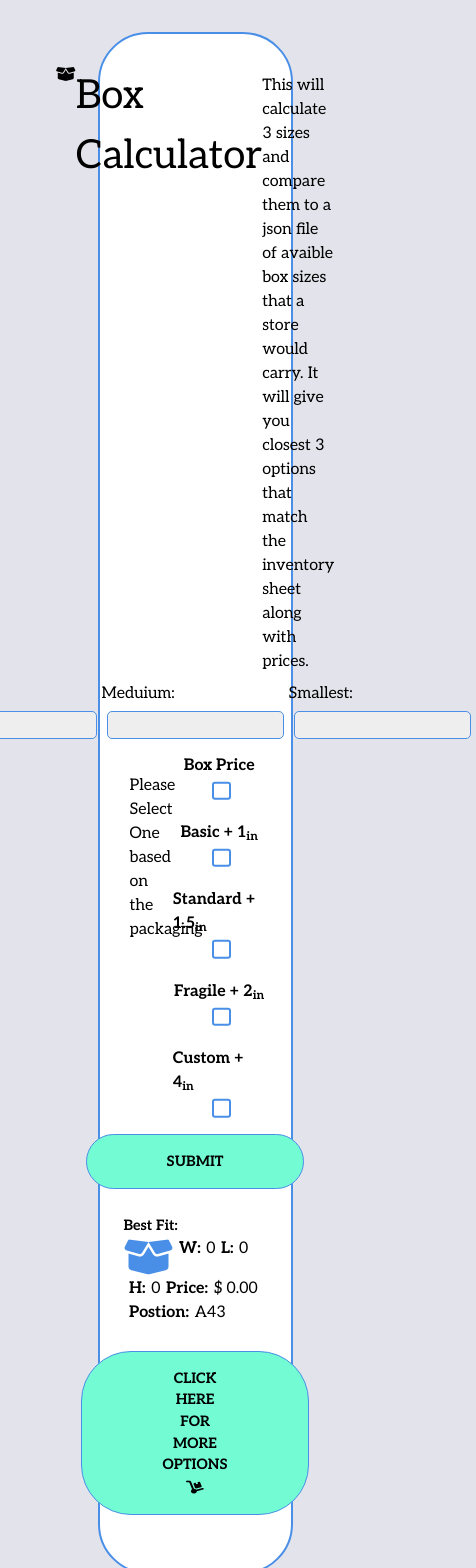
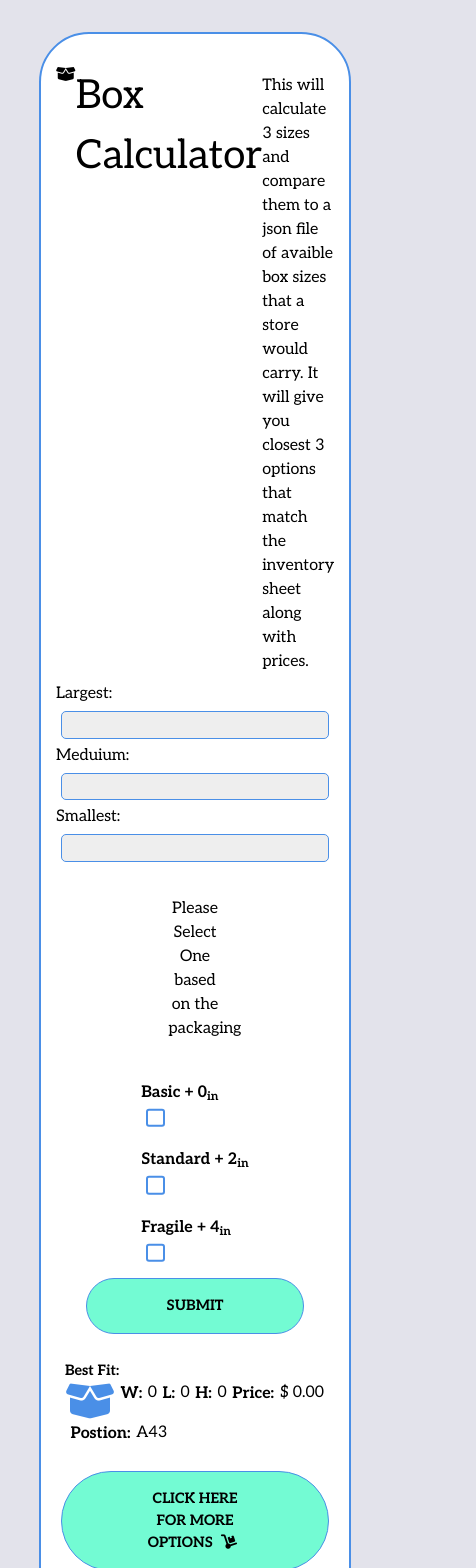
Before and after one commit to alanh620/ah620.github.io, a React (Create React App) app: page /test in a window 390 px wide. Shown: the top 1568 px of the page, 476 px wide, since content can reach past the window. Built offline with nearby package versions, Linux system fonts and the light colour scheme.

Commit message:
Mobile and Hiding some options

```diff
--- a/src/App.scss
+++ b/src/App.scss
@@ -57,7 +57,7 @@ $fs-vbig: clamp(5rem, 2.5vw, 8rem);
 
 body{background-color: $background;padding-top:clamp(2rem, 2.5vw, 6rem)}
 .App{ padding:clamp(2rem, 2.5vw, 6rem) 15px 10px 15px;background-color:#fff;width:50%;margin:auto;border-radius:50px;border:solid 2px $colorThree;
-    label{display: flex;flex-direction: column;}
+    .SizeInputs label{display: flex;flex-direction: column;}
     input[type="number"]{border-color:$colorThree;border-radius: 5px;padding:2px;background-color:#eee;font-weight: bold;font-size: $fs-regular;}
 
     i.fa-solid.fa-box-open,.fa-ups{font-size: $fs-vbig;margin:0 .5rem; font-style: normal;
@@ -187,7 +187,7 @@ padding: .1em;
 margin-left: .25rem;
 }
 .pricing h2{text-align: center;padding: 30px 15px;width: 30%;}
-.pricing label{display: flex;justify-content: center;align-items: center;flex-wrap: nowrap;margin: 10px;}
+.pricing label{justify-content: center;align-items: center;flex-wrap: nowrap;margin: 10px;}
 .pricing label input{margin-left: 5px;}
 .best-fit,.options{
    margin: 1rem .25rem; padding: 5px;
@@ -202,3 +202,15 @@ margin-left: .25rem;
 nav > div {flex-direction: column;}
 
 nav ul{display: flex;flex-direction: column;}
+
+@media screen and (max-width:1200px) {
+  .App{width: 80%;}
+
+}
+
+@media screen and (max-width:768px){
+  .pricing{ flex-direction: column; align-items: center;
+    div{flex-direction: column;}
+  }
+  .SizeInputs{flex-direction: column;}
+}
--- a/src/components/form.js
+++ b/src/components/form.js
@@ -92,9 +92,9 @@ function roundToTwo(num) {
         let results = [];
         switch(price) {
             case 'custom': increase= 4;break;
-            case 'fragile': increase = 2;break;
-            case 'standard': increase = 1.5;break;
-            case 'basic': increase = 1;break;
+            case 'fragile': increase = 4;break;
+            case 'standard': increase = 2;break;
+            case 'basic': increase = 0;break;
             default : increase = 0;break;
         }
         //sorts the boxes by volume from smallest to largest
@@ -154,19 +154,19 @@ function roundToTwo(num) {
             <div className="pricing flex justify-center">
                 <h2>Please Select One based on the packaging</h2>
                 <div className="flex justify-center flex-wrap">
-                    <label><b>Box Price </b>
-                        <input type="radio" name="pricing" value="price" checked={price === 'price'} onChange={(e)=>{setValue(e.target.value)}} />
+                    <label className="hidden"><b>Box Price </b>
+                    <input type="radio" name="pricing" value="price" checked={price === 'price'} onChange={(e)=>{setValue(e.target.value)}} />
                     </label>
-                    <label><b>Basic + 1<sub>in</sub></b>
+                    <label><b>Basic + 0<sub>in</sub></b>
                         <input type="radio" name="pricing" value="basic" checked={price === 'basic'} onChange={(e)=>{setValue(e.target.value)}} />
                     </label>
-                    <label><b>Standard + 1.5<sub>in</sub></b>
+                    <label><b>Standard + 2<sub>in</sub></b>
                         <input type="radio" name="pricing" value="standard" checked={price === 'standard'} onChange={(e)=>{setValue(e.target.value)}} />
                     </label>
-                    <label><b>Fragile + 2<sub>in</sub></b>
+                    <label><b>Fragile + 4<sub>in</sub></b>
                         <input type="radio" name="pricing" value="fragile" checked={price === 'fragile'} onChange={(e)=>{setValue(e.target.value)}} />
                     </label>
-                    <label><b>Custom + 4<sub>in</sub></b>
+                    <label className="hidden"><b>Custom + 4<sub>in</sub></b>
                         <input type="radio" name="pricing" value="custom" checked={price === 'custom'} onChange={(e)=>{setValue(e.target.value)}}/>
                     </label>
                 </div>
--- a/src/pages/index.js
+++ b/src/pages/index.js
@@ -9,7 +9,7 @@ const Home = () => {
     <div className="flex aic justify-center flex-wrap content-center">
     <i class="fa-brands fa-ups"></i>
         <h1>Box Calculator</h1>
-        <p><b>How to use:</b> Please input 3 measurements ( in inches) and the click the submit button. This calculator will take the volume of your inputs and compare them to the current box list and present the 4 best options. If you encounter any error with the calculator please try refreshing the page.</p>
+        <p><b>How to use:</b> Please input 3 measurements ( in inches) and the click the submit button. This calculator will take the volume of your inputs and compare them to the current box list and present the 6 best options. If you encounter any error with the calculator please try refreshing the page.</p>
     </div>
   <div>
     <Form />
```
Also changed, not shown: src/constants/foo.json (line endings or trailing spaces).
